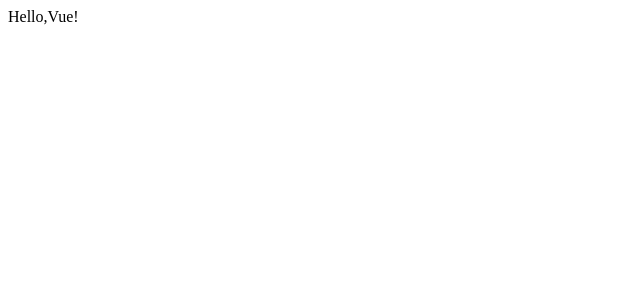
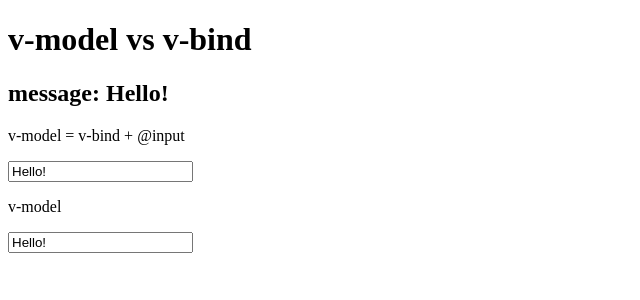
Before and after one commit to CCastelltort/vue-3-project, a Vue app: page / in a window 1280 px wide. Shown: the top 300 px of the page, without its empty margins (0-640 px from the left). Built offline with nearby package versions, Linux system fonts and the light colour scheme.

Commit message:
v-model-vs-v-bind

```diff
--- a/src/App.vue
+++ b/src/App.vue
@@ -1,11 +1,24 @@
 <template>
-  <div> Hello,Vue! </div>
+  <h1>v-model vs v-bind</h1>
+  <h2>message: {{ message }}</h2>
+  <div>
+    <p>v-model = v-bind + @input</p>
+    <input
+      type="text"
+      v-bind:value="message"
+      @input="message = $event.target.value"
+    />
+  </div>
+  <div>
+    <p>v-model</p>
+    <input type="text" v-model="message" />
+  </div>
 </template>
 
 <script setup>
+import { ref } from 'vue'
 
+let message = ref('Hello!')
 </script>
 
-<style lang="scss" scoped>
-
-</style>
+<style scoped></style>
```
